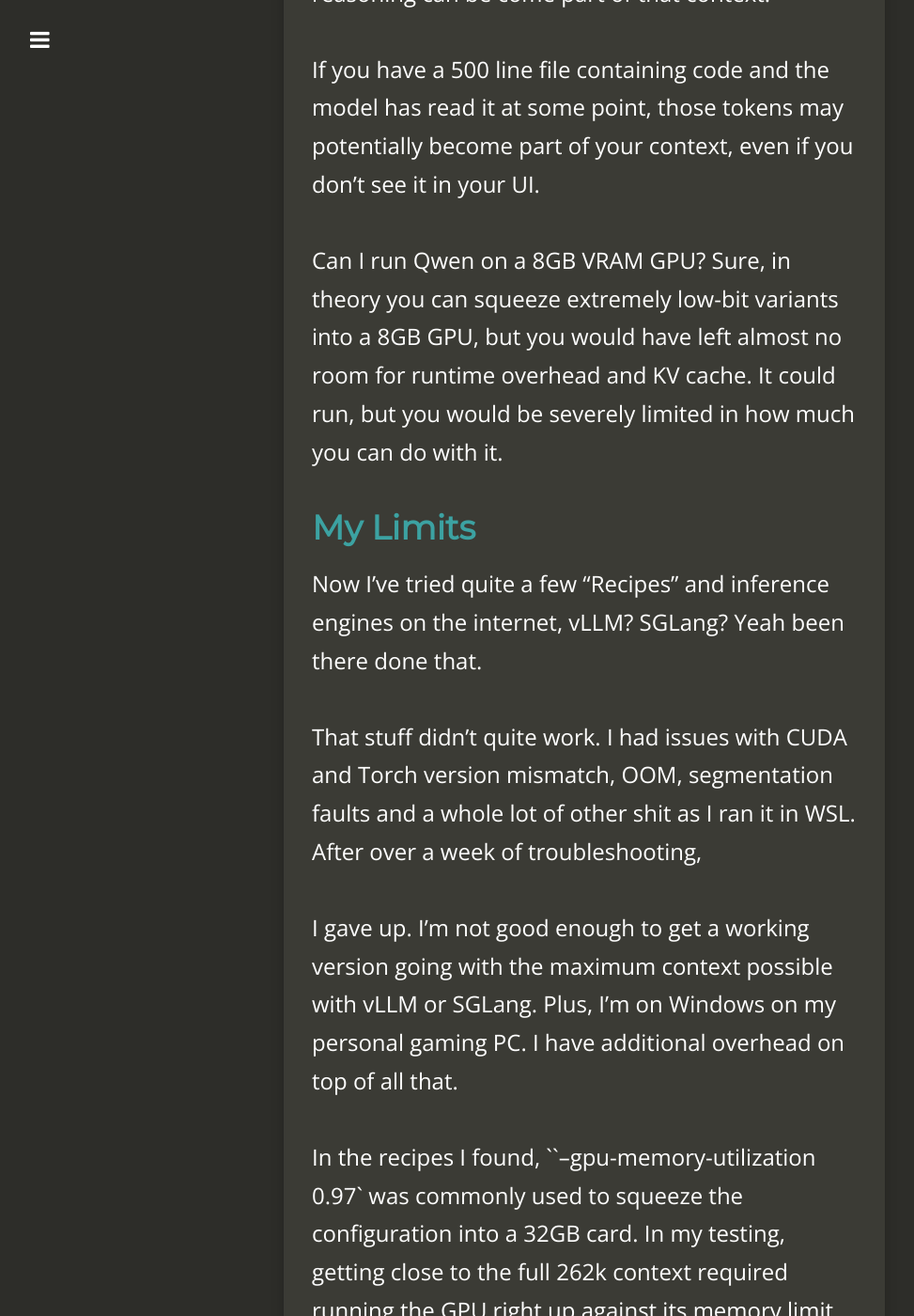
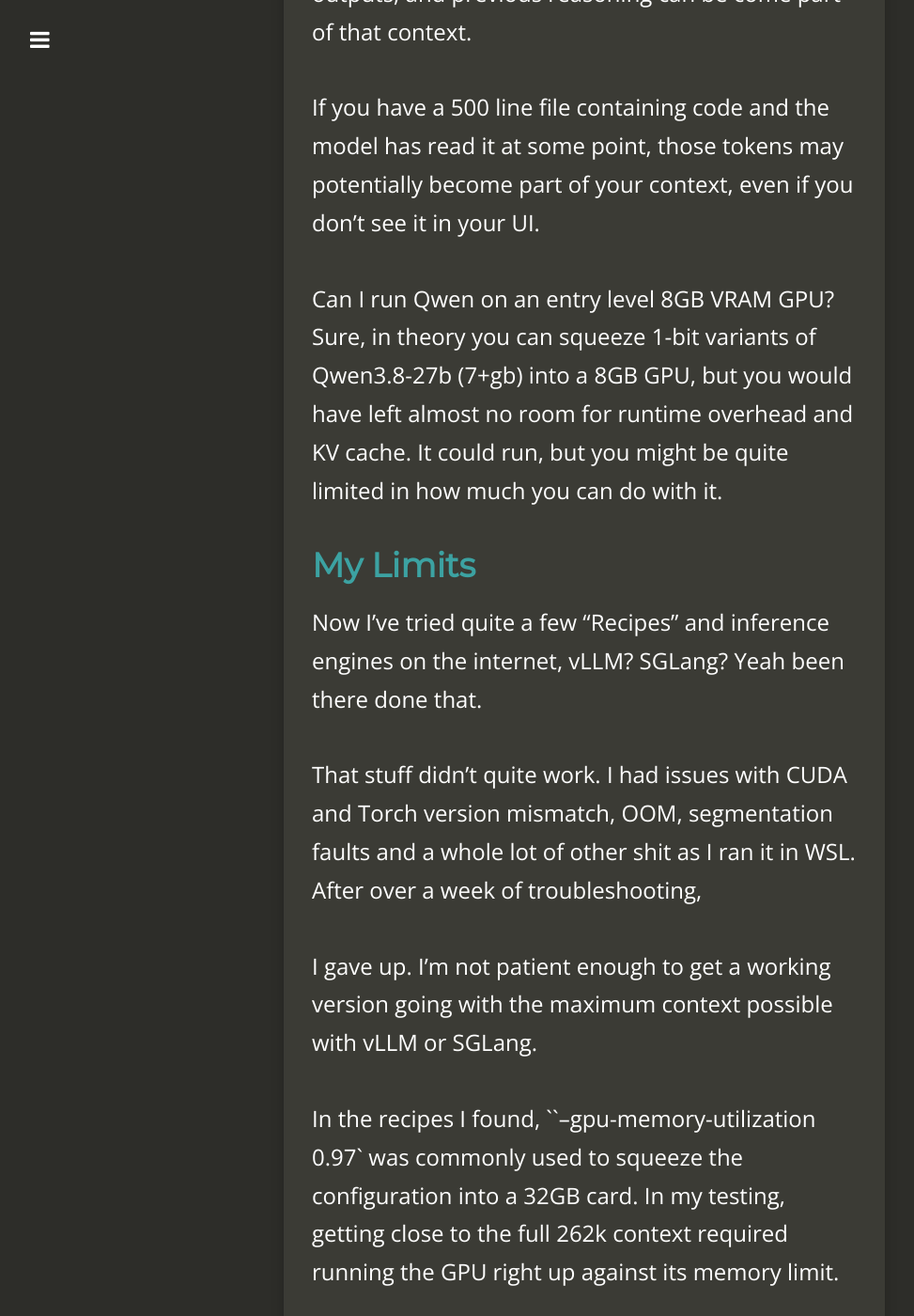
Before and after one commit to Dreamscent/Dreamscent.github.io, a Jekyll site: the page built from _posts/2026-08-21-Local-Qwen3.8-27b-on-RTX5090.md, in a window 1280 px wide and 1400 px high, scrolled down 8301 px. Shown: the whole window at 94% size, without its empty margins (18-991 px from the left). Built offline with Jekyll 4.4.1, drawn with Linux system fonts in a browser that asks for light colours; nearby versions of some CDN libraries; some of the changed text lies outside the part shown.

Commit message:
Ok finalyl ready
First cut

```diff
--- a/_posts/2026-08-21-Local-Qwen3.8-27b-on-RTX5090.md
+++ b/_posts/2026-08-21-Local-Qwen3.8-27b-on-RTX5090.md
@@ -139,7 +139,7 @@
 
 **KV Cache**
 
-When you serve a model, regardless of`llama.cpp`, `vLLM`, `SGLang` or whatever is recommended nowadays, it also allocates space in your VRAM for your context. This is the KV(Key-Value) Cache, oversimplified, is the active memory of your conversation. You want longer context, you need more KV cache.
+When you serve a model, regardless of`llama.cpp`, `vLLM`, `SGLang` or whatever is recommended nowadays, it also allocates space in your VRAM for your context. This is the KV(Key-Value) Cache. Oversimplified, is the active memory of your conversation. You want longer context, you need more KV cache.
 
 
 
@@ -149,13 +149,13 @@
 
 
 
-Now Qwen3.8-27b natively supports `262144` context length. In a typical stateless chat setup, each request includes the relevant conversation hsitory as part of the input context. Coding agents can balloon this context quickly because things like file contents it has read, tool outputs, and previous reasoning can be come part of that context.
+Now Qwen3.8-27b natively supports a maximum `262144` context length. In a typical stateless chat setup, each request includes the relevant conversation hsitory as part of the input context. Coding agents can balloon this context quickly because things like file contents it has read, tool outputs, and previous reasoning can be come part of that context.
 
 If you have a 500 line file containing code and the model has read it at some point, those tokens may potentially become part of your context, even if you don't see it in your UI.
 
 
 
-Can I run Qwen on a 8GB VRAM GPU? Sure, in theory you can squeeze extremely low-bit variants into a 8GB GPU, but you would have left almost no room for runtime overhead and KV cache. It could run, but you would be severely limited in how much you can do with it.
+Can I run Qwen on an entry level 8GB VRAM GPU? Sure, in theory you can squeeze 1-bit variants of Qwen3.8-27b (7+gb) into a 8GB GPU, but you would have left almost no room for runtime overhead and KV cache. It could run, but you might be quite limited in how much you can do with it.
 
 
 
@@ -171,7 +171,7 @@
 
 
 
-I gave up. I'm not good enough to get a working version going with the maximum context possible with vLLM or SGLang. Plus, I'm on Windows on my personal gaming PC. I have additional overhead on top of all that.
+I gave up. I'm not patient enough to get a working version going with the maximum context possible with vLLM or SGLang.
 
 
 
```
Also changed, not shown: other parts of _posts/2026-08-21-Local-Qwen3.8-27b-on-RTX5090.md (+1 -1 lines).
